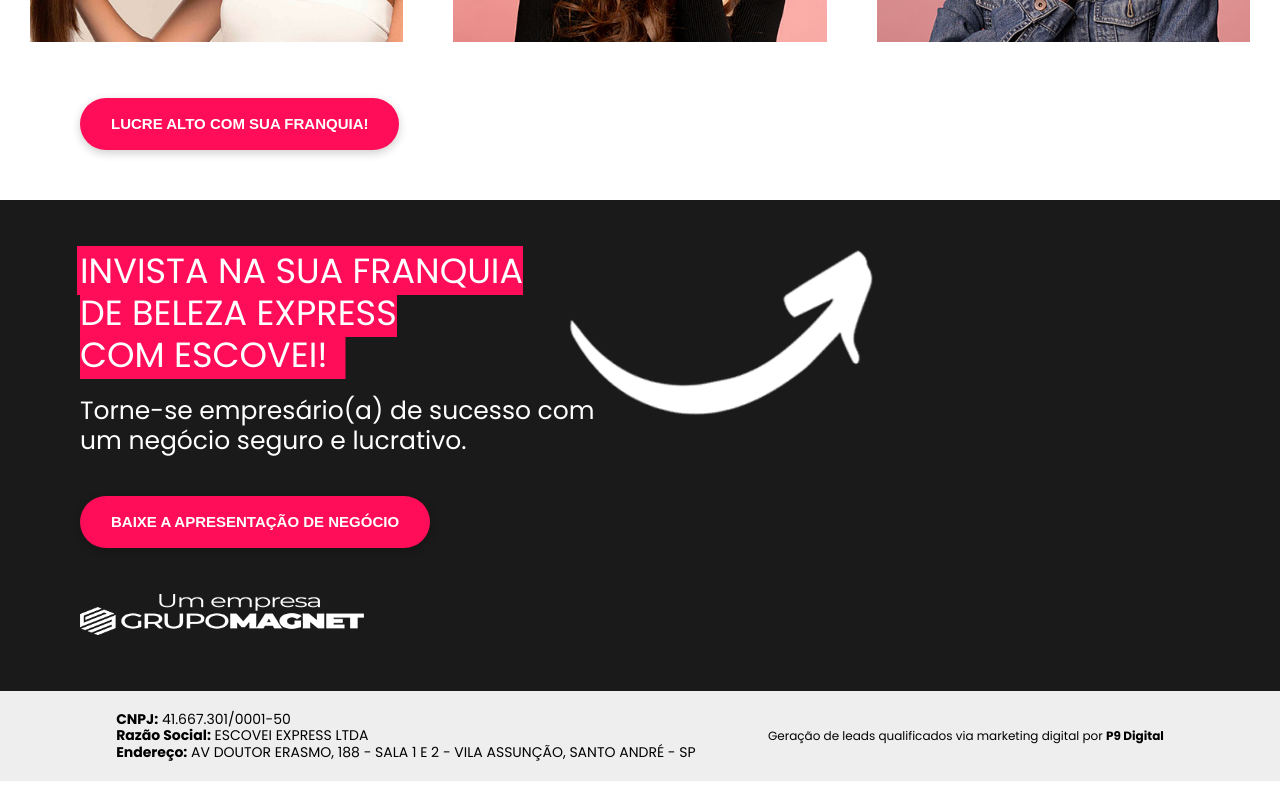
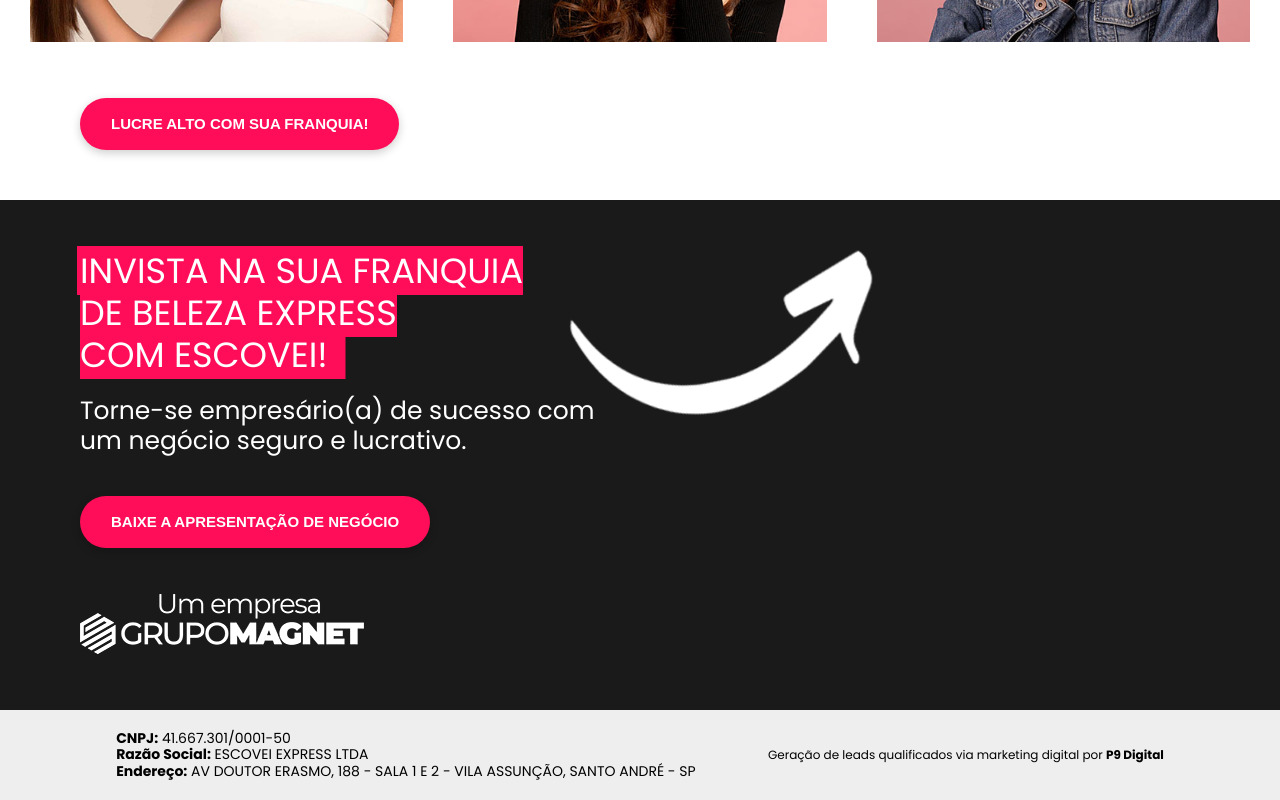
Before and after one commit to p9digital/lp9-escovei-next, a Next.js app: page / in a window 1280 px wide. Shown: the part 5651-6451 px from the top of the page. Built offline with nearby package versions, Linux system fonts and the light colour scheme.

Commit message:
fix: altura logo

```diff
--- a/components/conteudo/Faixa9/Faixa9.tsx
+++ b/components/conteudo/Faixa9/Faixa9.tsx
@@ -65,7 +65,7 @@
               <Image
                 src="/images/logo-grupo-magnet.png"
                 width="284"
-                height="41"
+                height="60"
               />
             </Faixa9LogoMagnet>
           </Faixa1Textos>
```
